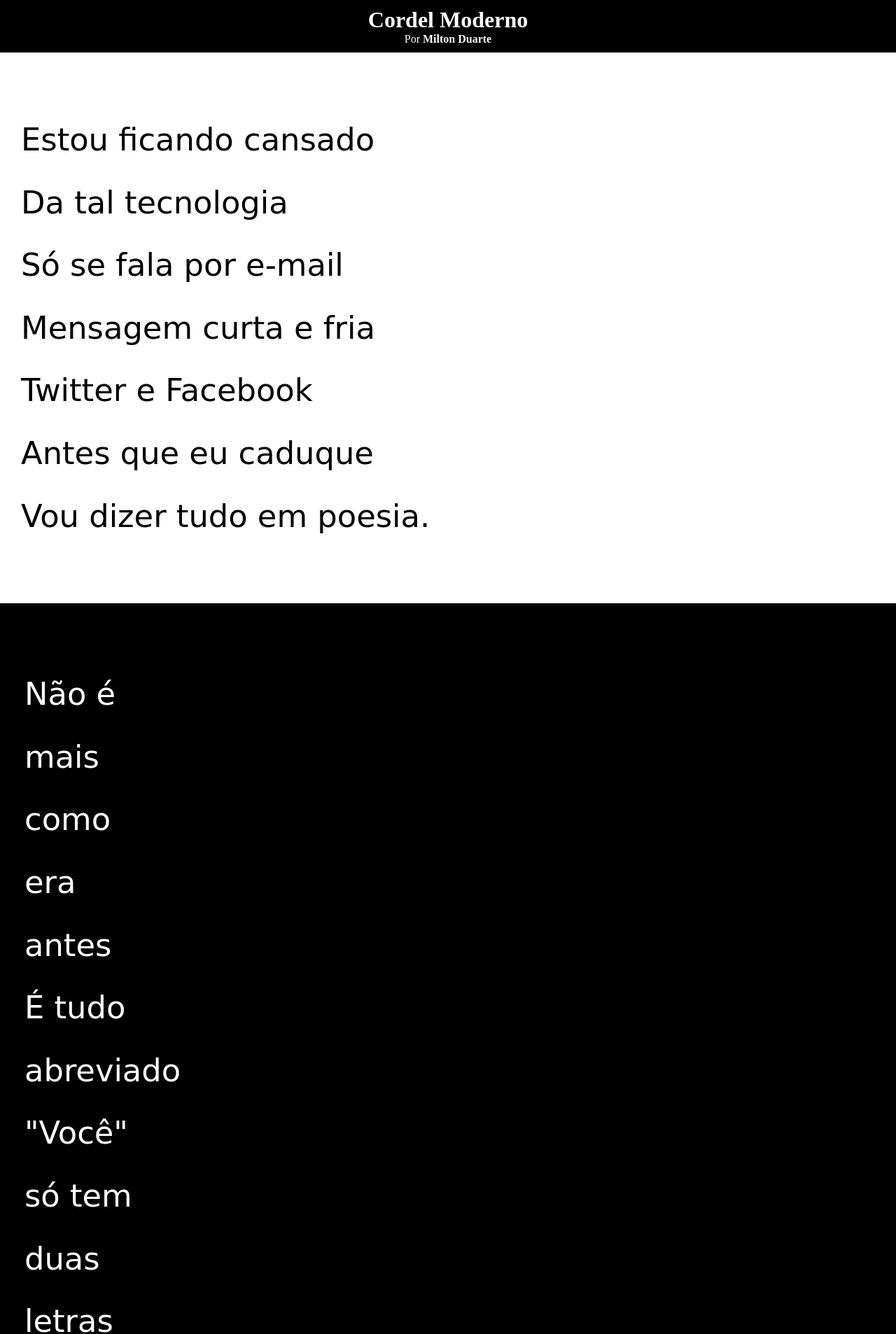
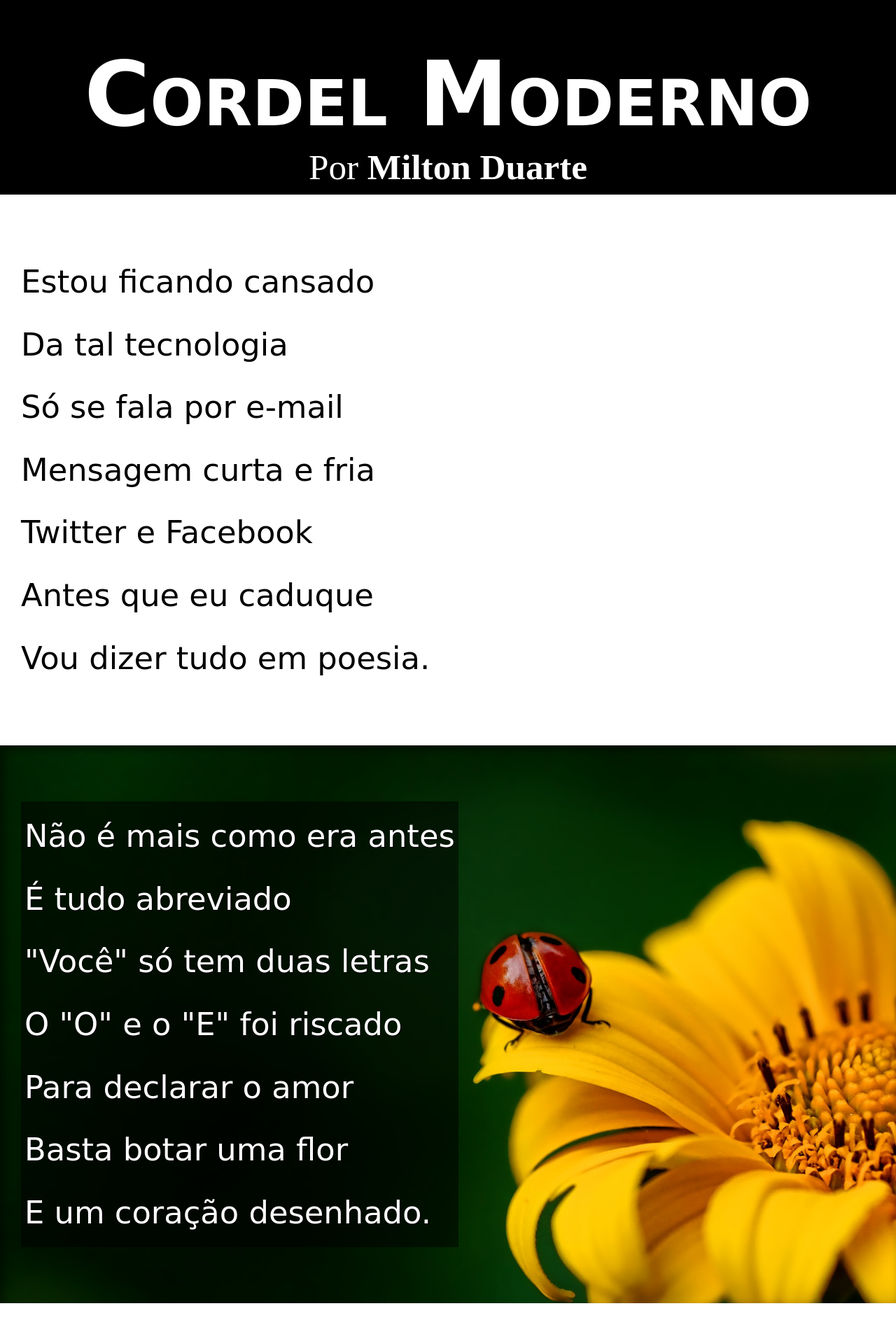
Before and after one commit to Ad0rn0/cordel-moderno, a plain HTML site: page index.html in a window 1280 px wide. Shown: the top 1906 px of the page at 70% size. Drawn offline with Linux system fonts and the light colour scheme.

Commit message:
Finished project

```diff
--- a/estilos/style.css
+++ b/estilos/style.css
@@ -13,7 +13,7 @@
 
 body {
     background-color: darkgray;
-
+    min-height: 100vh;
 }
 
 header {
@@ -29,6 +29,18 @@ header a {
     font-weight: bold;
 }
 
+header h1 {
+    padding-top: 50px;
+    font-variant: small-caps;
+    font-family: var(--fonte2);
+    font-size: 10vw;
+}
+
+header p{
+    display: block;
+    font-size: 4vw;
+}
+
 a:hover {
     text-decoration: underline;
 }
@@ -42,28 +54,32 @@ section{
     font-family: var(--fonte3);
 }
 
+section.imagem > p{
+    display: inline-block;
+    padding: 5px;
+    background-color: rgba(0, 0, 0, 0.514);
+    text-shadow: 1px 1px 0px black;
+}
+
 section.normal{
     background-color: white;
 }
 
 section.imagem {
-    background-color: black;
+    background-color: rgb(51, 51, 51);
     color: white;
     box-shadow: inset 6px 6px 13px 0px rgba(0, 0, 0, 0.473);
-    /* background-size: cover;
-    background-attachment: fixed; */
-
+     background-size: cover;
+    background-attachment: fixed;
 }
 
 #img001{
-
+    background-image: url(../imagens/background001.jpg);
+    background-position: right center;
 }
 
-#img001>p {
-    background-color: rgba(0, 0, 0, 0.396);
-    color: white;
-    width: 15%;
-    padding: 5px;
+#img002{
+    background-image: url(../imagens/background002.jpg);
 }
 
 footer {
@@ -75,7 +91,7 @@ footer {
 
 footer p {
     margin: 0;
-    font-size: 1.5em;
+    font-size: 3vw;
 }
 
 footer a {
--- a/index.html
+++ b/index.html
@@ -10,7 +10,7 @@
 <body>
     <header>
         <h1>Cordel Moderno</h1>
-        <p>Por <a href="#">Milton Duarte</a></p>
+        <p>Por <a href="https://www.recantodasletras.com.br/poesias/3186743" target="_blank" rel="external">Milton Duarte</a></p>
     </header>
 
     <main>
@@ -138,7 +138,7 @@
     </main>
 
     <footer>
-        <p>Site criado por <a href="#">Thiago Adorno</a> orientado pelo <a href="#">CursoemVideo.</a></p>
+        <p>Site criado por <a href="https://github.com/Ad0rn0/cordel-moderno" target="_blank" rel="external">Thiago Adorno</a> orientado pelo <a href="https://www.cursoemvideo.com/" target="_blank" rel="external">CursoemVideo.</a></p>
     </footer>
 </body>
 </html>
```
